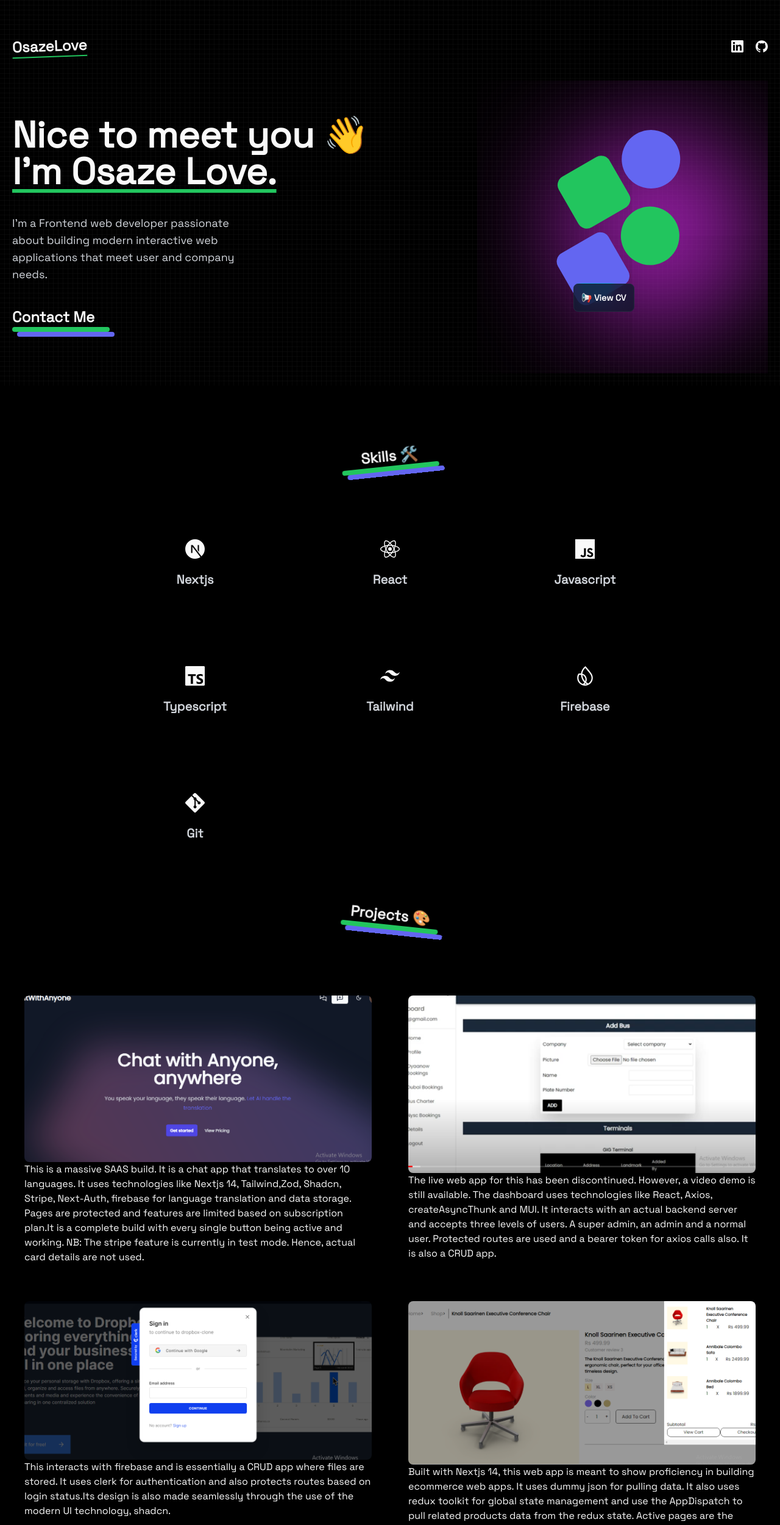
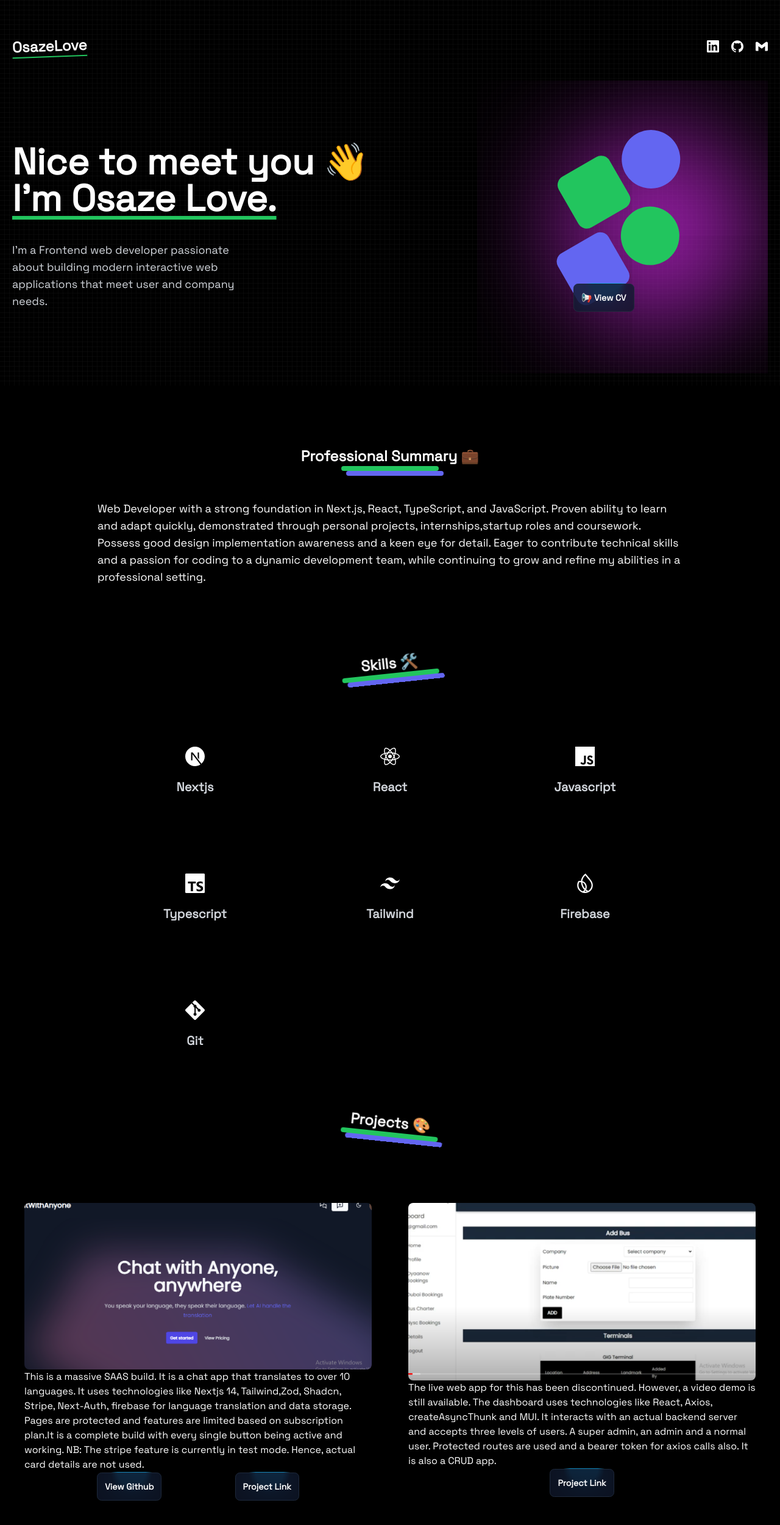
Before and after one commit to Osaze-love/osazelovePortfolio, a Next.js app: page / in a window 1280 px wide. Shown: the top 2500 px of the page at 61% size. Built offline with nearby package versions, Linux system fonts and the light colour scheme.

Commit message:
made improvements to portfolio

```diff
--- a/app/(home)/components/HeroSection.tsx
+++ b/app/(home)/components/HeroSection.tsx
@@ -5,8 +5,8 @@ import Title from "./Title";
 
 const HeroSection = () => {
   return (
-    <div className="min-h-[60vh] overflow-hidden flex flex-col-reverse gap-14 lg:gap-0 lg:flex-row items-center justify-between animate-move-up">
-      <div className="space-y-10 text-center lg:text-left">
+    <div className="min-h-[60vh] overflow-hidden flex flex-col-reverse gap-14 lg:gap-0 lg:flex-row items-center justify-between animate-move-up ">
+      <div className="space-y-10 text-white text-center lg:text-left">
         <h1 className="text-4xl lg:text-6xl font-bold">
           Nice to meet you 👋
           <br />{" "}
@@ -18,12 +18,6 @@ const HeroSection = () => {
           I'm a Frontend web developer passionate about building modern
           interactive web applications that meet user and company needs.
         </p>
-        <Link
-          className="inline-block group"
-          href={"mailto:loveomobude23@gmail.com"}
-        >
-          <Title text="Contact Me " />
-        </Link>
       </div>
       <div className="relative">
         <div className="w-80 h-80 space-y-3 -rotate-[30deg] relative">
@@ -39,7 +33,9 @@ const HeroSection = () => {
         </div>
         <div className="absolute bottom-5 left-0">
           <MovingBorderBtn borderRadius="0.5rem" className="p-3 font-semibold">
-            <a href="/osazelovecv.pdf">📢 View CV</a>
+            <a href="/Osaze-OmobudeLovecv.pdf" target="_blank">
+              📢 View CV
+            </a>
           </MovingBorderBtn>
         </div>
       </div>
--- a/app/(home)/components/Navbar.tsx
+++ b/app/(home)/components/Navbar.tsx
@@ -1,6 +1,6 @@
 import { cn } from "@/lib/utils";
 import Link from "next/link";
-import { SiGithub, SiLinkedin } from "react-icons/si";
+import { SiGithub, SiLinkedin, SiGmail } from "react-icons/si";
 
 const Navbar = ({ className }: { className?: string }) => {
   const socials = [
@@ -14,6 +14,11 @@ const Navbar = ({ className }: { className?: string }) => {
       label: "Github",
       icon: SiGithub,
     },
+    {
+      link: "mailto:loveomobude23@gmail.com",
+      label: "Gmail",
+      icon: SiGmail,
+    },
   ];
   return (
     <nav
@@ -22,14 +27,19 @@ const Navbar = ({ className }: { className?: string }) => {
         className
       )}
     >
-      <h1 className="text-2xl font-bold underline underline-offset-8 decoration-green-500 -rotate-2">
+      <h1 className="text-2xl text-white font-bold underline underline-offset-8 decoration-green-500 -rotate-2">
         OsazeLove
       </h1>
-      <div className="flex items-center gap-5">
+      <div className="flex items-center gap-5 text-white">
         {socials.map((social, index) => {
           const Icon = social.icon;
           return (
-            <Link href={social.link} key={index} aria-label={social.label}>
+            <Link
+              href={social.link}
+              key={index}
+              aria-label={social.label}
+              target="_blank"
+            >
               <Icon className="w-5 h-5 hover:scale-125 transition-all" />
             </Link>
           );
--- /dev/null
+++ b/app/(home)/components/ProfessionalSummary.tsx
@@ -0,0 +1,23 @@
+import Title from "./Title";
+
+const ProfessionalSummary = () => {
+  return (
+    <div className="max-w-5xl text-white mx-auto px-8 pb-28">
+      <Title
+        text="Professional Summary 💼"
+        className="flex flex-col items-center justify-center rotate-0 "
+      />
+      <p className="pt-10 text-md md:text-lg">
+        Web Developer with a strong foundation in Next.js, React, TypeScript,
+        and JavaScript. Proven ability to learn and adapt quickly, demonstrated
+        through personal projects, internships,startup roles and coursework.
+        Possess good design implementation awareness and a keen eye for detail.
+        Eager to contribute technical skills and a passion for coding to a
+        dynamic development team, while continuing to grow and refine my
+        abilities in a professional setting.
+      </p>
+    </div>
+  );
+};
+
+export default ProfessionalSummary;
--- a/app/(home)/components/Projects.tsx
+++ b/app/(home)/components/Projects.tsx
@@ -2,16 +2,18 @@ import Link from "next/link";
 import Title from "./Title";
 import { cn } from "@/lib/utils";
 import { DirectionAwareHover } from "@/components/ui/direction-aware-hover";
+import { MovingBorderBtn } from "@/components/ui/moving-border";
 
 const Projects = () => {
   const projects = [
     {
       title: "SAAS Translator Chat App",
       link: "https://saas-chat-sigma.vercel.app/",
+      github: "https://github.com/Osaze-love/saas-chat",
       cover: "/SaasChat.png",
       description:
         "This is a massive SAAS build. It is a chat app that translates to over 10 languages. It uses technologies like Nextjs 14, Tailwind,Zod, Shadcn, Stripe, Next-Auth, firebase for language translation and data storage. Pages are protected and features are limited based on subscription plan.It is a complete build with every single button being active and working. NB: The stripe feature is currently in test mode. Hence, actual card details are not used.",
-      background: "bg-iblack-500",
+      background: "bg-black-500",
     },
     {
       title: "Transport Dashboard",
@@ -25,6 +27,7 @@ const Projects = () => {
       title: "Dropbox clone",
       link: "https://dropbox-clone-ul32.vercel.app/",
       cover: "/Dropboxclone.png",
+      github: "https://github.com/Osaze-love/dropbox-clone",
       description:
         "This interacts with firebase and is essentially a CRUD app where files are stored. It uses clerk for authentication and also protects routes based on login status.Its design is also made seamlessly through the use of the modern UI technology, shadcn.",
       background: "bg-black-500",
@@ -33,6 +36,7 @@ const Projects = () => {
       title: "Ecommerce web app",
       link: "https://sippyecommerce.vercel.app/",
       cover: "/EcommerceSippy.png",
+      github: "https://github.com/Osaze-love/sippyecommerce",
       description:
         "Built with Nextjs 14, this web app is meant to show proficiency in building ecommerce web apps. It uses dummy json for pulling data. It also uses redux toolkit for global state management and use the AppDispatch to pull related products data from the redux state. Active pages are the Home(shop) page, product page, cart page and checkout page.",
       background: "bg-black-500",
@@ -41,13 +45,14 @@ const Projects = () => {
       title: "Post Dashboard",
       link: "https://post-dashboard-eight.vercel.app/",
       cover: "/PostDashboard.png",
+      github: "https://github.com/Osaze-love/PostDashboard",
       description:
         "This is built on Nextjs and its main aim is to show the use of modern UI for quick and effective builds. The active pages are the Dashboard and Post pages. It also has an auth page. It uses shadcn as its main package. Other packages used are: Typescript, Recharts, React hook form and Zod. There is no existing backend on this project.",
       background: "bg-black-500",
     },
   ];
   return (
-    <div className="py-10 p-5 sm:p-0">
+    <div className="py-10 text-white p-5 sm:p-0">
       <Title
         text="Projects 🎨"
         className="flex flex-col items-center justify-center rotate-6"
@@ -55,7 +60,7 @@ const Projects = () => {
       <div className="grid grid-cols-1 sm:grid-cols-2 pt-20 gap-5">
         {projects.map((project, index) => {
           return (
-            <Link href={project.link} key={index}>
+            <div key={index}>
               <div className={cn("p-5 rounded-md", project.background)}>
                 <DirectionAwareHover
                   imageUrl={project.cover}
@@ -64,8 +69,28 @@ const Projects = () => {
                   <h1>{project.title}</h1>
                 </DirectionAwareHover>
                 <p>{project.description}</p>
+                <div className="flex justify-evenly items-center">
+                  {project.github && (
+                    <MovingBorderBtn
+                      borderRadius="0.5rem"
+                      className="p-3 font-semibold"
+                    >
+                      <a href={project.github} target="_blank">
+                        View Github
+                      </a>
+                    </MovingBorderBtn>
+                  )}
+                  <MovingBorderBtn
+                    borderRadius="0.5rem"
+                    className="p-3 font-semibold"
+                  >
+                    <a href={project.link} target="_blank">
+                      Project Link
+                    </a>
+                  </MovingBorderBtn>
+                </div>
               </div>
-            </Link>
+            </div>
           );
         })}
       </div>
--- a/app/(home)/components/Skills.tsx
+++ b/app/(home)/components/Skills.tsx
@@ -42,7 +42,7 @@ const Skills = () => {
     },
   ];
   return (
-    <div className="max-w-5xl mx-auto px-8">
+    <div className="max-w-5xl text-white mx-auto px-8">
       <Title
         text="Skills 🛠️"
         className="flex flex-col items-center justify-center -rotate-6"
--- a/app/(home)/page.tsx
+++ b/app/(home)/page.tsx
@@ -1,6 +1,7 @@
 import Footer from "./components/Footer";
 import HeroSection from "./components/HeroSection";
 import Navbar from "./components/Navbar";
+import ProfessionalSummary from "./components/ProfessionalSummary";
 import Projects from "./components/Projects";
 import Skills from "./components/Skills";
 
@@ -14,6 +15,7 @@ const page = () => {
         </div>
       </div>
       <div className="max-w-7xl mx-auto p-5 mt-20">
+        <ProfessionalSummary />
         <Skills />
         <Projects />
         <Footer />
```
Also changed, not shown: 2 other files (tests, documents, lock files or other folders).
